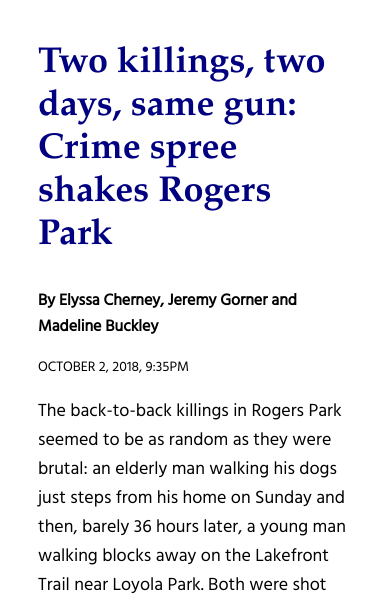
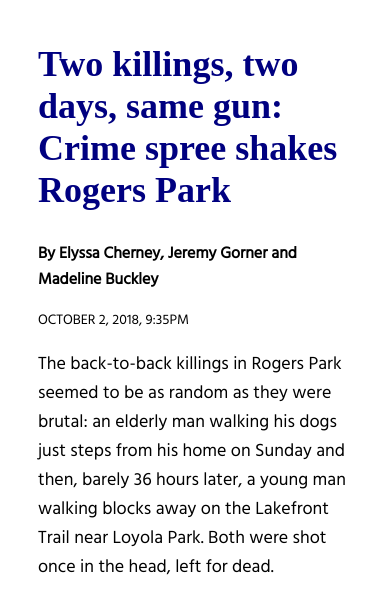
Before and after one commit to tsonnemaker/tsonnemaker.github.io, a plain HTML site: page index.html in a window 390 px wide. Shown: the top 596 px of the page. Drawn offline with Linux system fonts and the light colour scheme.

Commit message:
mobile v1

```diff
--- a/article.css
+++ b/article.css
@@ -1,6 +1,6 @@
 h1 {
   color: navy;
-  font-family: Garamond;
+  font-family: Martel;
   font-size: 36px;
   font-weight: bold;
 }
--- a/index.html
+++ b/index.html
@@ -1,6 +1,10 @@
 <!DOCTYPE html>
+
+
 <html>
   <head>
+    <meta charset="UTF-8">
+    <meta name="viewport" content="width=device-width, initial-scale=1">
     <title>
       Two killings, two days, same gun: Crime spree shakes Rogers Park
     </title>
@@ -136,17 +140,20 @@
 
       <p>Police are asking anyone with information about the shootings to call detectives at 312-744-8200 or submit an anonymous tip online at www.cpdtip.com.</p>
 
-      echerney@chicagotribune.com
 
-      jgorner@chicagotribune.com
 
-      mabuckley@chicagotribune.com
+      <p class="contact">Twitter @ElyssaCherney <a href="mailto:echerney@chicagotribune.com" target="_blank">echerney@chicagotribune.com</a></p>
+      <p class="contact"><a href="mailto:jgorner@chicagotribune.com" target="_blank">jgorner@chicagotribune.com</a></p>
+      <p class="contact"><a href="mailto:mabuckley@chicagotribune.com" target="_blank">mabuckley@chicagotribune.com</a></p>
+      <p class="contact">Twitter @ElyssaCherney</p>
+      <p class="contact">Twitter @JeremyGorner</p>
 
-      Twitter @ElyssaCherney
+
 
       Twitter @JeremyGorner
 
       Twitter @Mabuckley88
+
     </article>
   </body>
 
```
